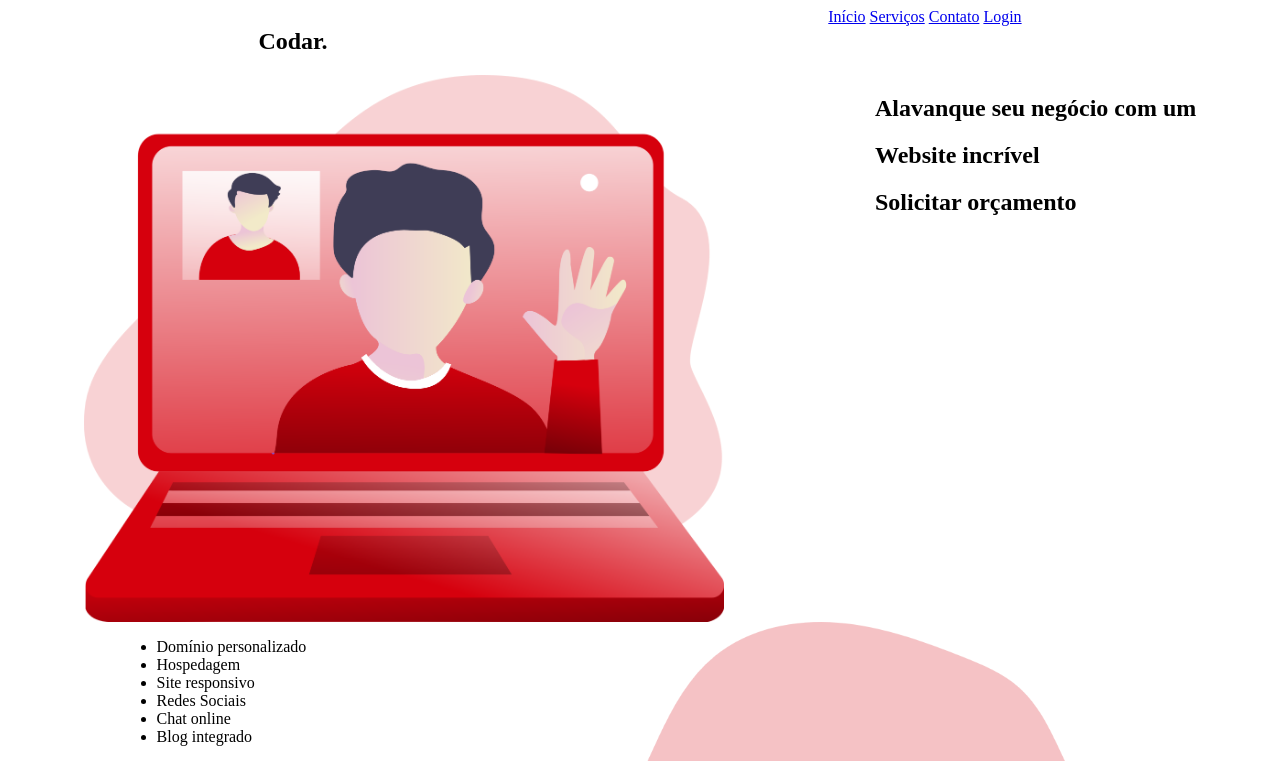
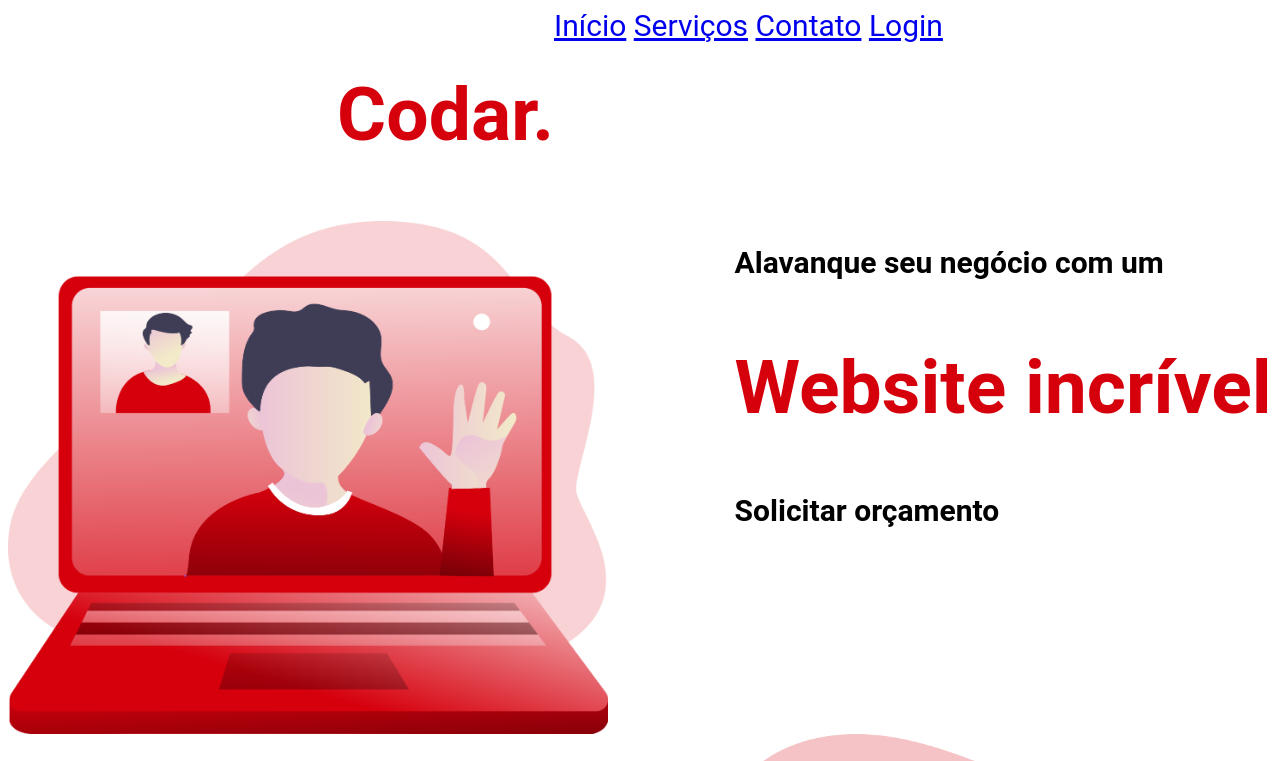
Before and after one commit to joanadecastro/devchallenge-codar, a plain HTML site: page index.html in a window 1280 px wide. Shown: the top 761 px of the page. Drawn offline with Linux system fonts and the light colour scheme.

Commit message:
general structure 2

```diff
--- a/index.html
+++ b/index.html
@@ -11,10 +11,10 @@
   </head>
 
   <body>
-    <section class="section_l">
+    <section class="section_menu">
       <h1>Codar.</h1>
 
-      <nav class="section_1">
+      <nav>
         <a href="#">Início</a>
         <a href="#">Serviços</a>
         <a href="#">Contato</a>
@@ -29,15 +29,15 @@
         alt="video_call"
         title="video_call"
       />
-      <div class="section_m">
+      <div class="section_m1">
         <h2>Alavanque seu negócio com um</h2>
-        <h2>Website incrível</h2>
+        <h1>Website incrível</h1>
         <h2>Solicitar orçamento</h2>
       </div>
     </section>
 
     <section class="section_l">
-      <ul>
+      <ul class="section_m2">
         <li>Domínio personalizado</li>
         <li>Hospedagem</li>
         <li>Site responsivo</li>
--- a/style/index.css
+++ b/style/index.css
@@ -1,18 +1,48 @@
-.section_l {
-  display: flex;
-  justify-content: space-around;
+@font-face {
+  font-family: "Roboto", sans-serif;
+  src: url("https://fonts.googleapis.com/css2?family=Roboto:wght@100&display=swap");
 }
 
-.section_m {
-  display: block;
+body {
+  font-family: "Roboto", sans-serif;
+  font-size: 30px;
 }
 
-.video_call {
-  width: 50vw;
+h1 {
+  color: #d6000d;
+  font-size: 75px;
 }
 
+h2,
+.section_m2,
+nav {
+  font-size: 30px;
+}
+
+.section_l,
+.section_menu {
+  display: flex;
+  justify-content: center;
+}
+
+.menu_principal {
+  margin-right: 0px;
+}
+
+.video_call,
 .coding {
-  width: 50vw;
+  width: 600px;
+  height: auto;
+}
+
+.video_call,
+.section_m2 {
+  margin-right: 5%;
+}
+
+.section_m1,
+.coding {
+  margin-left: 5%;
 }
 
 footer {
```
